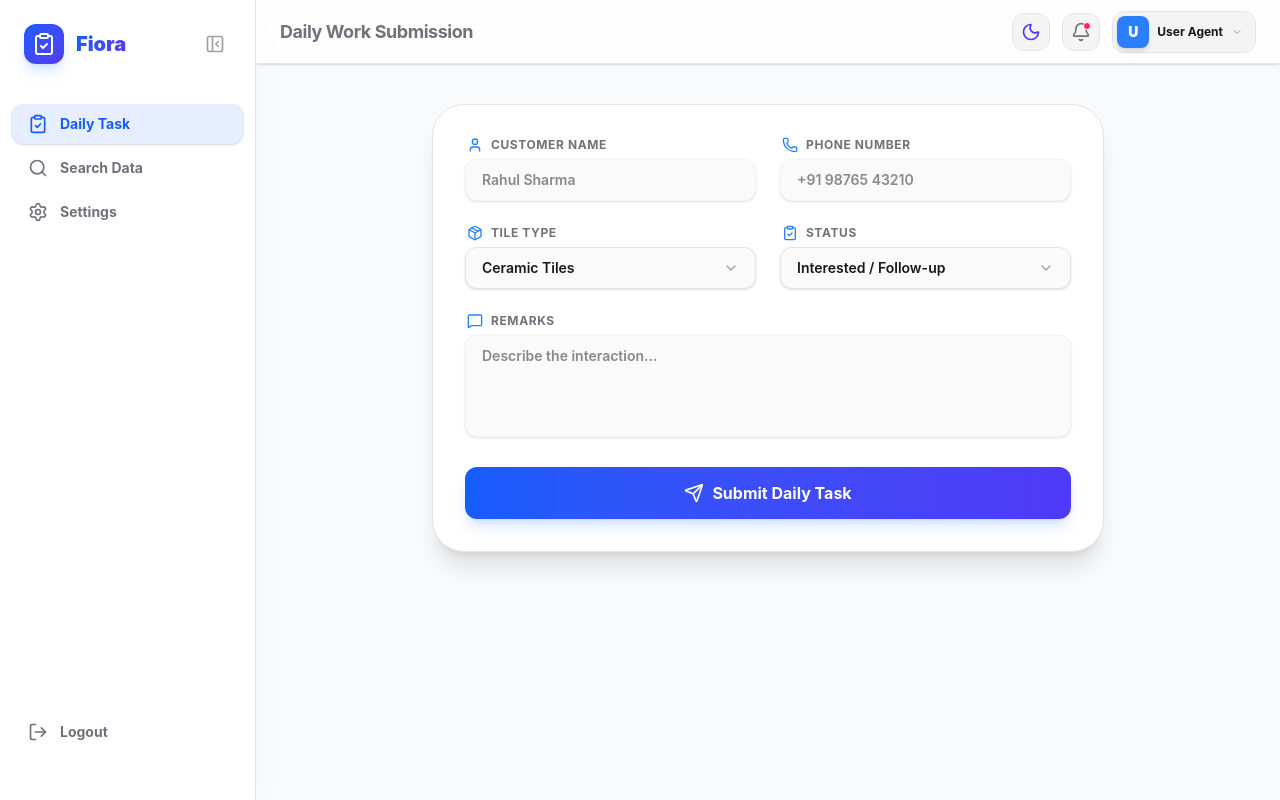
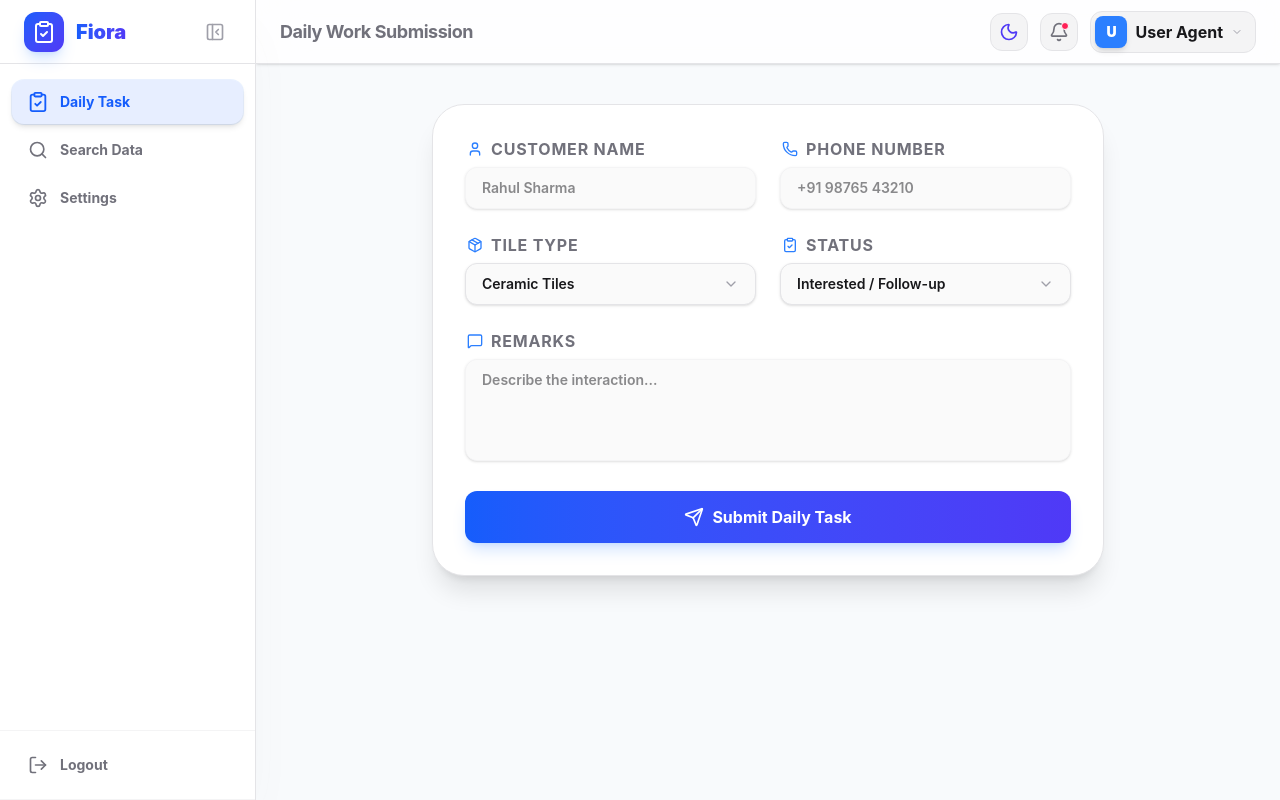
Before and after one commit to KayumKadivar/Fiora, a React (Vite) app in the folder frontend/: page /dashboard in a window 1280 px wide. Built offline with nearby package versions, Linux system fonts and the light colour scheme.

Commit message:
style: update UI component aesthetics and maintain active dashboard tab state via session storage

```diff
--- a/frontend/src/components/CustomDropdown.jsx
+++ b/frontend/src/components/CustomDropdown.jsx
@@ -28,7 +28,7 @@ const CustomDropdown = ({ label, icon: Icon, options, value, onChange, theme = '
 
   return (
     <div className="space-y-1.5 relative w-full" ref={dropdownRef}>
-      <label className="text-xs font-bold text-zinc-500 dark:text-zinc-400 flex items-center px-0.5 uppercase tracking-wider">
+      <label className="text-md font-bold text-zinc-500 dark:text-zinc-400 flex items-center px-0.5 uppercase tracking-wider">
         <Icon className={`w-4 h-4 mr-2 ${iconColor}`} /> {label}
       </label>
       <div className="relative">
@@ -51,11 +51,10 @@ const CustomDropdown = ({ label, icon: Icon, options, value, onChange, theme = '
                   onChange(option);
                   setIsOpen(false);
                 }}
-                className={`w-full text-left px-4 py-2.5 text-sm transition-all flex items-center justify-between ${
-                  value === option
+                className={`w-full text-left px-4 py-2.5 text-sm transition-all flex items-center justify-between ${value === option
                     ? `${activeStyles} font-bold`
                     : 'text-zinc-600 dark:text-zinc-300 hover:bg-zinc-100 dark:hover:bg-white/10 hover:text-zinc-900 dark:hover:text-white'
-                }`}
+                  }`}
               >
                 {option}
                 {value === option && <Check className="w-4 h-4" />}
--- a/frontend/src/components/DashboardHeader.jsx
+++ b/frontend/src/components/DashboardHeader.jsx
@@ -69,7 +69,7 @@ const DashboardHeader = ({
               {user?.name?.charAt(0) || 'U'}
             </div>
             <div className="hidden sm:block text-left leading-none">
-              <p className="text-xs font-bold">{user?.name || 'User'}</p>
+              <p className="text-md font-bold">{user?.name || 'User'}</p>
             </div>
             <ChevronDown className={`w-3 h-3 text-zinc-400 transition-transform ${isProfileOpen ? 'rotate-180' : ''}`} />
           </button>
--- a/frontend/src/components/Sidebar.jsx
+++ b/frontend/src/components/Sidebar.jsx
@@ -34,11 +34,11 @@ const Sidebar = ({
     <div className="relative group flex items-center px-3">
       <button
         onClick={onClick}
-        className={`w-full flex items-center ${isCollapsed ? 'justify-center py-4' : 'space-x-3 px-4 py-2.5'} rounded-xl transition-all duration-300 ${
-          active ? `${currentTheme.activeBg} ${currentTheme.activeText} shadow-sm ring-1 ${currentTheme.ring}` : 'text-zinc-500 dark:text-zinc-400 hover:bg-zinc-100 dark:hover:bg-white/5 hover:text-zinc-900 dark:hover:text-white'
+        className={`w-full flex items-center ${isCollapsed ? 'justify-center py-4' : 'space-x-3 px-4 py-3'} rounded-xl transition-all duration-300 ${
+          active ? `${currentTheme.activeBg} ${currentTheme.activeText} shadow-md ring-1 ${currentTheme.ring}` : 'text-zinc-500 dark:text-zinc-400 hover:bg-zinc-100 dark:hover:bg-white/5 hover:text-zinc-900 dark:hover:text-white'
         }`}
       >
-        <Icon className={`${isCollapsed ? 'w-6 h-6' : 'w-5 h-5'} flex-shrink-0 transition-all duration-300`} />
+        <Icon className={`${isCollapsed ? 'w-6 h-6' : 'w-5 h-5'} flex-shrink-0 transition-all duration-300 ${active ? 'scale-110' : ''}`} />
         {!isCollapsed && <span className="font-bold text-sm truncate transition-opacity duration-300">{label}</span>}
       </button>
 
@@ -52,8 +52,8 @@ const Sidebar = ({
   );
 
   return (
-    <aside className={`${isCollapsed ? 'w-20' : 'w-64'} bg-white dark:bg-black/40 border-r border-zinc-200 dark:border-white/5 flex flex-col backdrop-blur-xl transition-all duration-300 relative z-[110] py-6 h-screen shrink-0 shadow-2xl shadow-zinc-500/5`}>
-      <div className="flex items-center justify-between px-6 mb-10 overflow-visible shrink-0">
+    <aside className={`${isCollapsed ? 'w-20' : 'w-64'} bg-white dark:bg-black/40 border-r border-zinc-200 dark:border-white/5 flex flex-col backdrop-blur-xl transition-all duration-300 relative z-[110] h-screen shrink-0 shadow-2xl shadow-zinc-500/5`}>
+      <div className="flex items-center justify-between px-6 h-16 border-b border-zinc-200 dark:border-white/5 overflow-visible shrink-0">
          <div
            className={`flex items-center space-x-3 group/logo relative ${isCollapsed ? 'cursor-col-resize' : 'cursor-pointer'}`}
            onClick={() => isCollapsed && setIsCollapsed(false)}
@@ -84,7 +84,7 @@ const Sidebar = ({
          )}
       </div>
 
-      <nav className="flex-1 space-y-1 overflow-y-auto overflow-x-visible custom-scrollbar scrollbar-hide">
+      <nav className="flex-1 space-y-1 overflow-y-auto overflow-x-hidden custom-scrollbar scrollbar-hide py-4">
         {navItems.map((item, idx) => (
           <NavItem
             key={idx}
@@ -96,13 +96,14 @@ const Sidebar = ({
         ))}
       </nav>
 
-      <div className="px-3 mt-auto mb-6 shrink-0">
+      <div className="mt-auto shrink-0 border-t border-b border-zinc-100 dark:border-white/5 bg-white/50 dark:bg-black/20 backdrop-blur-sm">
+        <div className="p-3">
           <div className="relative group flex items-center">
             <button
               onClick={onLogout}
-            className={`w-full flex items-center ${isCollapsed ? 'justify-center py-4' : 'space-x-3 px-4 py-2.5'} rounded-xl transition-all duration-300 text-zinc-500 dark:text-zinc-400 hover:bg-rose-500/10 hover:text-rose-600`}
+              className={`w-full flex items-center ${isCollapsed ? 'justify-center py-4' : 'space-x-3 px-4 py-3'} rounded-xl transition-all duration-300 text-zinc-500 dark:text-zinc-400 hover:bg-rose-500/10 hover:text-rose-600 group/logout`}
             >
-            <LogOut className={`${isCollapsed ? 'w-6 h-6' : 'w-5 h-5'} flex-shrink-0`} />
+              <LogOut className={`${isCollapsed ? 'w-6 h-6' : 'w-5 h-5'} flex-shrink-0 group-hover/logout:rotate-12 transition-transform`} />
               {!isCollapsed && <span className="font-bold text-sm truncate">Logout</span>}
             </button>
             {isCollapsed && (
@@ -113,6 +114,7 @@ const Sidebar = ({
             )}
           </div>
         </div>
+      </div>
     </aside>
   );
 };
--- a/frontend/src/index.css
+++ b/frontend/src/index.css
@@ -1,3 +1,15 @@
 @import "tailwindcss";
 
 @variant dark (&:where(.dark, .dark *));
+
+@layer utilities {
+  .scrollbar-hide {
+    /* IE and Edge */
+    -ms-overflow-style: none;
+    /* Firefox */
+    scrollbar-width: none;
+  }
+  .scrollbar-hide::-webkit-scrollbar {
+    display: none;
+  }
+}
--- a/frontend/src/pages/AdminDashboard.jsx
+++ b/frontend/src/pages/AdminDashboard.jsx
@@ -7,7 +7,7 @@ import CustomDropdown from '../components/CustomDropdown';
 
 const AdminDashboard = () => {
   const navigate = useNavigate();
-  const [activeTab, setActiveTab] = useState('tasks');
+  const [activeTab, setActiveTab] = useState(() => sessionStorage.getItem('adminActiveTab') || 'tasks');
   const [isSidebarCollapsed, setIsSidebarCollapsed] = useState(false);
   const [isDark, setIsDark] = useState(document.documentElement.classList.contains('dark'));
 
@@ -41,10 +41,15 @@ const AdminDashboard = () => {
     navigate('/admin');
   };
 
+  const handleTabChange = (tab) => {
+    setActiveTab(tab);
+    sessionStorage.setItem('adminActiveTab', tab);
+  };
+
   const navItems = [
-    { icon: ClipboardList, label: "Work Logs", active: activeTab === 'tasks', onClick: () => setActiveTab('tasks') },
-    { icon: Users, label: "Users", active: activeTab === 'users', onClick: () => setActiveTab('users') },
-    { icon: Settings, label: "Settings", active: activeTab === 'settings', onClick: () => setActiveTab('settings') }
+    { icon: ClipboardList, label: "Work Logs", active: activeTab === 'tasks', onClick: () => handleTabChange('tasks') },
+    { icon: Users, label: "Users", active: activeTab === 'users', onClick: () => handleTabChange('users') },
+    { icon: Settings, label: "Settings", active: activeTab === 'settings', onClick: () => handleTabChange('settings') }
   ];
 
   return (
@@ -94,7 +99,7 @@ const AdminDashboard = () => {
                 <div className="overflow-x-auto">
                   <table className="w-full text-left border-collapse">
                     <thead>
-                      <tr className="bg-zinc-50 dark:bg-white/5 text-zinc-500 dark:text-zinc-400 text-xs font-bold uppercase tracking-wider">
+                      <tr className="bg-zinc-50 dark:bg-white/5 text-zinc-500 dark:text-zinc-400 text-md font-bold uppercase tracking-wider">
                         <th className="px-6 py-4">Agent</th>
                         <th className="px-6 py-4">Customer</th>
                         <th className="px-6 py-4">Product</th>
@@ -107,7 +112,7 @@ const AdminDashboard = () => {
                         <tr key={log.id} className="hover:bg-zinc-50 dark:hover:bg-white/5 transition-colors">
                           <td className="px-6 py-4">
                             <div className="flex items-center space-x-3">
-                              <div className="w-8 h-8 rounded-full bg-rose-500/10 dark:bg-rose-500/20 flex items-center justify-center text-xs font-black text-rose-600 dark:text-rose-400">
+                              <div className="w-8 h-8 rounded-full bg-rose-500/10 dark:bg-rose-500/20 flex items-center justify-center text-md font-black text-rose-600 dark:text-rose-400">
                                 {log.agent.charAt(0)}
                               </div>
                               <span className="font-bold">{log.agent}</span>
@@ -119,10 +124,9 @@ const AdminDashboard = () => {
                           </td>
                           <td className="px-6 py-4 text-zinc-600 dark:text-zinc-300 font-medium">{log.tileType}</td>
                           <td className="px-6 py-4">
-                            <span className={`px-2.5 py-1 rounded-full text-[10px] font-bold uppercase tracking-wider ${
-                              log.status === 'Order Placed' ? 'bg-emerald-100 dark:bg-emerald-500/20 text-emerald-600 dark:text-emerald-400' :
-                              log.status === 'Interested' ? 'bg-blue-100 dark:bg-blue-500/20 text-blue-600 dark:text-blue-400' : 'bg-amber-100 dark:bg-amber-500/20 text-amber-600 dark:text-amber-400'
-                            }`}>
+                            <span className={`px-2.5 py-1 rounded-full text-[10px] font-bold uppercase tracking-wider ${log.status === 'Order Placed' ? 'bg-emerald-100 dark:bg-emerald-500/20 text-emerald-600 dark:text-emerald-400' :
+                                log.status === 'Interested' ? 'bg-blue-100 dark:bg-blue-500/20 text-blue-600 dark:text-blue-400' : 'bg-amber-100 dark:bg-amber-500/20 text-amber-600 dark:text-amber-400'
+                              }`}>
                               {log.status}
                             </span>
                           </td>
@@ -147,31 +151,31 @@ const AdminDashboard = () => {
 
                   <form onSubmit={handleCreateUser} className="space-y-4">
                     <div className="space-y-1.5">
-                      <label className="block text-xs font-bold text-zinc-500 dark:text-zinc-400 px-0.5 uppercase tracking-wider">Full Name</label>
+                      <label className="block text-md font-bold text-zinc-500 dark:text-zinc-400 px-0.5 uppercase tracking-wider">Full Name</label>
                       <input
                         type="text"
                         value={newUser.name}
-                        onChange={(e) => setNewUser({...newUser, name: e.target.value})}
+                        onChange={(e) => setNewUser({ ...newUser, name: e.target.value })}
                         className="w-full bg-zinc-50 dark:bg-black/40 border border-zinc-100 dark:border-white/5 rounded-xl px-4 py-2.5 focus:outline-none focus:border-rose-500 transition-colors dark:text-white text-sm font-semibold"
                         required
                       />
                     </div>
                     <div className="space-y-1.5">
-                      <label className="block text-xs font-bold text-zinc-500 dark:text-zinc-400 px-0.5 uppercase tracking-wider">Email</label>
+                      <label className="block text-md font-bold text-zinc-500 dark:text-zinc-400 px-0.5 uppercase tracking-wider">Email</label>
                       <input
                         type="email"
                         value={newUser.email}
-                        onChange={(e) => setNewUser({...newUser, email: e.target.value})}
+                        onChange={(e) => setNewUser({ ...newUser, email: e.target.value })}
                         className="w-full bg-zinc-50 dark:bg-black/40 border border-zinc-100 dark:border-white/5 rounded-xl px-4 py-2.5 focus:outline-none focus:border-rose-500 transition-colors dark:text-white text-sm font-semibold"
                         required
                       />
                     </div>
                     <div className="space-y-1.5">
-                      <label className="block text-xs font-bold text-zinc-500 dark:text-zinc-400 px-0.5 uppercase tracking-wider">Password</label>
+                      <label className="block text-md font-bold text-zinc-500 dark:text-zinc-400 px-0.5 uppercase tracking-wider">Password</label>
                       <input
                         type="password"
                         value={newUser.password}
-                        onChange={(e) => setNewUser({...newUser, password: e.target.value})}
+                        onChange={(e) => setNewUser({ ...newUser, password: e.target.value })}
                         className="w-full bg-zinc-50 dark:bg-black/40 border border-zinc-100 dark:border-white/5 rounded-xl px-4 py-2.5 focus:outline-none focus:border-rose-500 transition-colors dark:text-white text-sm font-semibold"
                         required
                       />
@@ -180,7 +184,7 @@ const AdminDashboard = () => {
                       label="Role"
                       options={['User', 'Admin']}
                       value={newUser.role}
-                      onChange={(val) => setNewUser({...newUser, role: val})}
+                      onChange={(val) => setNewUser({ ...newUser, role: val })}
                       theme="rose"
                     />
                     <button type="submit" className="w-full mt-4 bg-gradient-to-r from-rose-600 to-orange-600 hover:from-rose-500 hover:to-orange-500 text-white font-bold text-sm py-3 rounded-xl transition-all duration-300 shadow-lg shadow-rose-500/20 transform hover:scale-[1.01] active:scale-[0.99]">
@@ -222,7 +226,7 @@ const AdminDashboard = () => {
                             <td className="px-6 py-4">
                               <div className="flex items-center space-x-2">
                                 <div className="w-2 h-2 rounded-full bg-emerald-500 animate-pulse"></div>
-                                <span className="text-zinc-600 dark:text-zinc-300 font-bold text-xs">{user.status}</span>
+                                <span className="text-zinc-600 dark:text-zinc-300 font-bold text-md">{user.status}</span>
                               </div>
                             </td>
                           </tr>
--- a/frontend/src/pages/UserDashboard.jsx
+++ b/frontend/src/pages/UserDashboard.jsx
@@ -7,6 +7,7 @@ import CustomDropdown from '../components/CustomDropdown';
 
 const UserDashboard = () => {
   const navigate = useNavigate();
+  const [activeTab, setActiveTab] = useState(() => sessionStorage.getItem('userActiveTab') || 'task');
   const [submitted, setSubmitted] = useState(false);
   const [isSidebarCollapsed, setIsSidebarCollapsed] = useState(false);
   const [isDark, setIsDark] = useState(document.documentElement.classList.contains('dark'));
@@ -37,10 +38,15 @@ const UserDashboard = () => {
     }, 3000);
   };
 
+  const handleTabChange = (tab) => {
+    setActiveTab(tab);
+    sessionStorage.setItem('userActiveTab', tab);
+  };
+
   const navItems = [
-    { icon: ClipboardCheck, label: "Daily Task", active: true, onClick: () => {} },
-    { icon: Search, label: "Search Data", active: false, onClick: () => {} },
-    { icon: Settings, label: "Settings", active: false, onClick: () => {} }
+    { icon: ClipboardCheck, label: "Daily Task", active: activeTab === 'task', onClick: () => handleTabChange('task') },
+    { icon: Search, label: "Search Data", active: activeTab === 'search', onClick: () => handleTabChange('search') },
+    { icon: Settings, label: "Settings", active: activeTab === 'settings', onClick: () => handleTabChange('settings') }
   ];
 
   return (
@@ -58,7 +64,7 @@ const UserDashboard = () => {
 
       <div className="flex-1 flex flex-col min-w-0">
         <DashboardHeader
-          title="Daily Work Submission"
+          title={activeTab === 'task' ? 'Daily Work Submission' : activeTab === 'search' ? 'Search Data' : 'Settings'}
           user={{ name: "User Agent", email: "user@fiora.com" }}
           onLogout={handleLogout}
           isDark={isDark}
@@ -69,8 +75,9 @@ const UserDashboard = () => {
         <main className="flex-1 p-6 lg:p-10 relative overflow-y-auto bg-slate-50 dark:bg-zinc-950 transition-all duration-300 custom-scrollbar">
           <div className="absolute top-0 right-0 w-[400px] h-[400px] bg-blue-500/5 rounded-full blur-[100px] -z-10 pointer-events-none" />
 
-          <div className="max-w-2xl mx-auto">
-            {submitted ? (
+          {activeTab === 'task' ? (
+            <div className="max-w-2xl mx-auto animate-in fade-in slide-in-from-bottom-4 duration-500">
+              {submitted ? (
               <div className="bg-emerald-500/10 border border-emerald-500/20 rounded-3xl p-12 text-center animate-in zoom-in duration-500 shadow-xl backdrop-blur-md">
                 <div className="w-20 h-20 bg-emerald-500/20 rounded-full flex items-center justify-center mx-auto mb-6 shadow-inner">
                   <CheckCircle2 className="w-10 h-10 text-emerald-500" />
@@ -83,27 +90,27 @@ const UserDashboard = () => {
                 <form onSubmit={handleSubmit} className="space-y-6">
                   <div className="grid grid-cols-1 md:grid-cols-2 gap-6">
                     <div className="space-y-1.5">
-                      <label className="text-xs font-bold text-zinc-500 dark:text-zinc-400 flex items-center px-0.5 uppercase tracking-wider">
+                      <label className="text-md font-bold text-zinc-500 dark:text-zinc-400 flex items-center px-0.5 uppercase tracking-wider">
                         <User className="w-4 h-4 mr-2 text-blue-500" /> Customer Name
                       </label>
                       <input
                         type="text"
                         required
                         value={formData.customerName}
-                        onChange={(e) => setFormData({...formData, customerName: e.target.value})}
+                        onChange={(e) => setFormData({ ...formData, customerName: e.target.value })}
                         placeholder="Rahul Sharma"
                         className="w-full bg-zinc-50 dark:bg-black/20 border border-zinc-100 dark:border-white/5 rounded-xl px-4 py-2.5 focus:outline-none focus:ring-2 focus:ring-blue-500 transition-all dark:text-white text-sm font-semibold shadow-sm"
                       />
                     </div>
                     <div className="space-y-1.5">
-                      <label className="text-xs font-bold text-zinc-500 dark:text-zinc-400 flex items-center px-0.5 uppercase tracking-wider">
+                      <label className="text-md font-bold text-zinc-500 dark:text-zinc-400 flex items-center px-0.5 uppercase tracking-wider">
                         <Phone className="w-4 h-4 mr-2 text-blue-500" /> Phone Number
                       </label>
                       <input
                         type="tel"
                         required
                         value={formData.customerPhone}
-                        onChange={(e) => setFormData({...formData, customerPhone: e.target.value})}
+                        onChange={(e) => setFormData({ ...formData, customerPhone: e.target.value })}
                         placeholder="+91 98765 43210"
                         className="w-full bg-zinc-50 dark:bg-black/20 border border-zinc-100 dark:border-white/5 rounded-xl px-4 py-2.5 focus:outline-none focus:ring-2 focus:ring-blue-500 transition-all dark:text-white text-sm font-semibold shadow-sm"
                       />
@@ -116,7 +123,7 @@ const UserDashboard = () => {
                       icon={Package}
                       options={['Ceramic Tiles', 'Porcelain Tiles', 'Vitrified Tiles', 'Marble Finish', 'Granite Tiles']}
                       value={formData.tileType}
-                      onChange={(val) => setFormData({...formData, tileType: val})}
+                      onChange={(val) => setFormData({ ...formData, tileType: val })}
                       theme="blue"
                     />
                     <CustomDropdown
@@ -124,19 +131,19 @@ const UserDashboard = () => {
                       icon={ClipboardCheck}
                       options={['Interested / Follow-up', 'Not Interested', 'Order Placed', 'Sample Sent']}
                       value={formData.status}
-                      onChange={(val) => setFormData({...formData, status: val})}
+                      onChange={(val) => setFormData({ ...formData, status: val })}
                       theme="blue"
                     />
                   </div>
 
                   <div className="space-y-1.5">
-                    <label className="text-xs font-bold text-zinc-500 dark:text-zinc-400 flex items-center px-0.5 uppercase tracking-wider">
+                    <label className="text-md font-bold text-zinc-500 dark:text-zinc-400 flex items-center px-0.5 uppercase tracking-wider">
                       <MessageSquare className="w-4 h-4 mr-2 text-blue-500" /> Remarks
                     </label>
                     <textarea
                       rows="4"
                       value={formData.remarks}
-                      onChange={(e) => setFormData({...formData, remarks: e.target.value})}
+                      onChange={(e) => setFormData({ ...formData, remarks: e.target.value })}
                       placeholder="Describe the interaction..."
                       className="w-full bg-zinc-50 dark:bg-black/20 border border-zinc-100 dark:border-white/5 rounded-xl px-4 py-2.5 focus:outline-none focus:ring-2 focus:ring-blue-500 transition-all resize-none dark:text-white text-sm font-semibold shadow-sm"
                     ></textarea>
@@ -152,7 +159,14 @@ const UserDashboard = () => {
                 </form>
               </div>
             )}
-          </div>
+            </div>
+          ) : (
+            <div className="bg-white dark:bg-white/5 border border-zinc-200 dark:border-white/10 rounded-[2rem] p-12 shadow-xl backdrop-blur-sm text-center animate-in fade-in slide-in-from-bottom-4 duration-500">
+              <p className="text-zinc-500 dark:text-zinc-400 font-bold text-lg">
+                {activeTab === 'search' ? 'Search functionality coming soon.' : 'Settings configuration coming soon.'}
+              </p>
+            </div>
+          )}
         </main>
       </div>
     </div>
```
Lines whose indentation alone changed are shown as unchanged.
